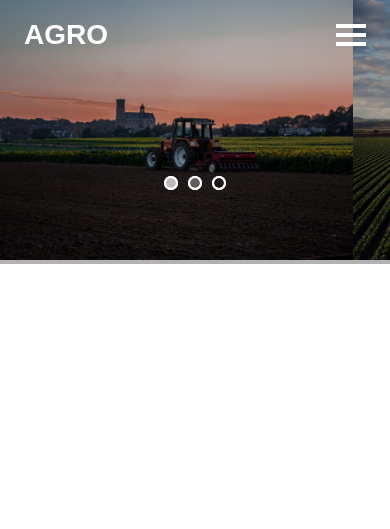
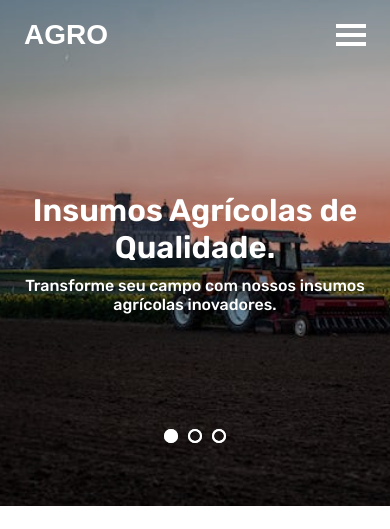
Before and after one commit to Luisokl/Page-Agronegocio, a plain HTML site: page index.html in a window 390 px wide. Drawn offline with Linux system fonts and the light colour scheme.

Commit message:
modificações no menu de navegação

```diff
--- a/index.html
+++ b/index.html
@@ -37,16 +37,28 @@
                     <img class="img-desktop" src="/img/img-slides/slide1.jpg" alt="imagem trator">
                     <img class="img-mobile" src="/img/img-slides/slide1-mobile.jpg" alt="imagem trator">
                     <div class="pelicula-img"></div>
+                    <div class="slide-description">
+                        <h2>Insumos Agrícolas de Qualidade.</h2>
+                        <p>Transforme seu campo com nossos insumos agrícolas inovadores.</p>
+                    </div>
                 </div>
                 <div class="slide-box">
                     <img class="img-desktop" src="/img/img-slides/slide2.jpg" alt="imagem plantação">
                     <img class="img-mobile" src="/img/img-slides/slide2-mobile.jpg" alt="imagem plantação">
                     <div class="pelicula-img"></div>
+                    <div class="slide-description">
+                        <h2>Insumos Agrícolas de Qualidade.</h2>
+                        <p>Eficiência e crescimento com nossos produtos agrícolas de ponta.</p>
+                    </div>
                 </div>
                 <div class="slide-box">
                     <img class="img-desktop" src="/img/img-slides/slide3.jpg" alt="imagem trator">
                     <img class="img-mobile" src="/img/img-slides/slide3-mobile.jpg" alt="imagem trator">
                     <div class="pelicula-img"></div>
+                    <div class="slide-description">
+                        <h2>Insumos Agrícolas de Qualidade.</h2>
+                        <p>Colha resultados excepcionais com nossos produtos de qualidade.</p>
+                    </div>
                 </div>
 
                 <div class="nav-auto">
--- a/scripts/slides.js
+++ b/scripts/slides.js
@@ -5,7 +5,7 @@ document.getElementById('radio1').checked = true;
 
 setInterval(() => {
     nextImg()
-}, 5000)
+}, 7000)
 
 function nextImg(){
     cont ++
--- a/style/header-menu.css
+++ b/style/header-menu.css
@@ -9,7 +9,8 @@ header {
 }
 
 .menu {
-    max-width: 1280px;
+    width: 100%;
+    max-width: 1024px;
     height: 70px;
     margin-inline: auto;
 
@@ -30,9 +31,13 @@ header {
 }
 
 .nav-list a {
+    font-family: 'Rubik', sans-serif;
     font-size: 18px;
-    padding-block: 16px;
+    padding-block: 8px;
     color: #FFF;
+}
+.nav-list li:hover a {
+    border-bottom: 3px solid #FFF;
 }
 
 .hamburger {
@@ -83,7 +88,7 @@ header {
     .nav-list a {
         font-size: 28px;
         color: #fff;
-        margin-bottom: 100px;
+        margin-bottom: 80px;
         opacity: 0;
     }
 
--- a/style/slides.css
+++ b/style/slides.css
@@ -1,3 +1,5 @@
+@import url('https://fonts.googleapis.com/css2?family=Rubik:wght@500;600;700&display=swap');
+
 section#slide {
     margin: 0 auto;
     padding: 0;
@@ -35,11 +37,31 @@ section#slide {
     opacity: 0.3;
 }
 
+.slide-description {
+    position: absolute;
+    inset: 0;
+    display: flex;
+    flex-direction: column;
+    justify-content: center;
+    align-items: center;
+}
+.slide-description h2 {
+    font-family: 'Rubik', sans-serif;
+    font-weight: 600;
+    font-size: clamp(1rem, 8vw, 5rem);
+    color: #FFF;
+    margin-bottom: 10px;
+}
+.slide-description p {
+    font-family: 'Rubik', sans-serif;
+    color: #FFF;
+}
+
 .nav-manual,
 .nav-auto {
     position: absolute;
     width: 100%;
-    margin-top: 45%;
+    margin-top: 58%;
     display: flex;
     justify-content: center;
 }
@@ -76,3 +98,26 @@ section#slide {
 #radio3:checked ~ .first {
     margin-left: -50%;
 }
+
+@media (min-width: 1440px) {
+    .nav-manual,
+    .nav-auto {
+        margin-top: 45%;
+    }
+}
+
+@media (max-width: 425px) {
+    .nav-manual,
+    .nav-auto {
+        margin-top: 110%;
+    }
+
+    .slide-box .img-desktop {
+        display: none;
+    }
+    .slide-box .img-mobile {
+        display: block;
+        height: 60vh;
+        object-fit: cover;
+    }
+}
```
